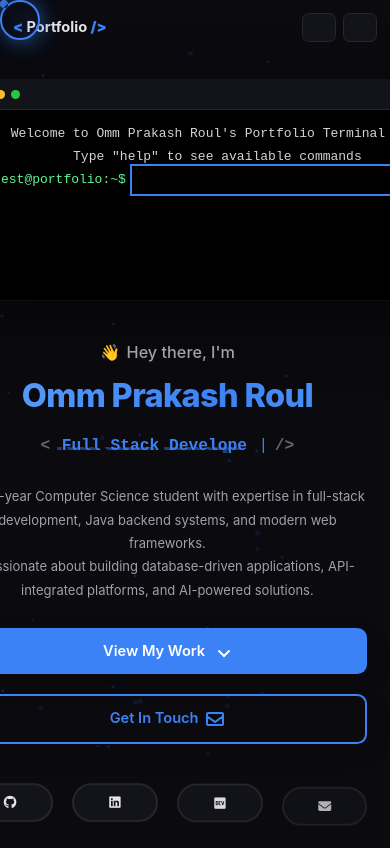
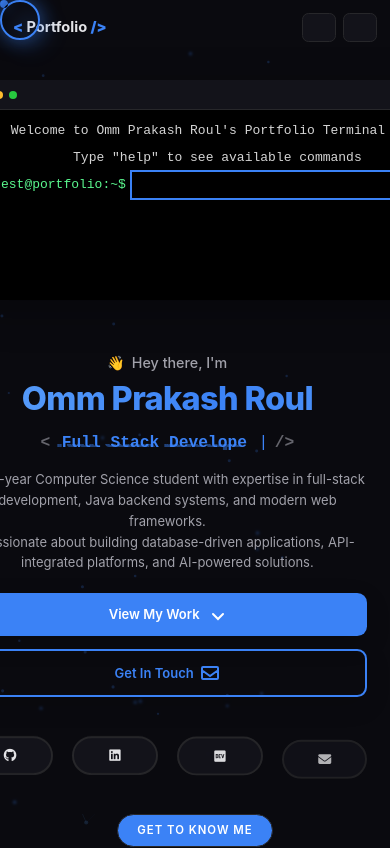
Before and after one commit to Omm7/omm-pakash-roul, a React (Create React App) app: page / in a window 390 px wide. Shown: the top 848 px of the page. Built offline with nearby package versions, Linux system fonts and the light colour scheme.

Commit message:
Fix mobile terminal: strict 220-230px height, hide overflow, show only 4 lines, remove scrolling, improve hero spacing

```diff
--- a/src/components/Hero/Hero.css
+++ b/src/components/Hero/Hero.css
@@ -456,26 +456,49 @@
 
 @media (max-width: 768px) {
   .hero-section {
-    padding: var(--spacing-2xl) 0;
+    padding: var(--spacing-xl) 0 var(--spacing-2xl) 0;
+    min-height: auto;
+  }
+
+  .hero-content {
+    gap: var(--spacing-lg);
+  }
+
+  .hero-visual {
+    margin-bottom: var(--spacing-md);
   }
 
   .hero-name {
     font-size: 2.5rem;
+    margin-bottom: var(--spacing-md);
   }
 
   .hero-role {
     font-size: 1.25rem;
     flex-wrap: wrap;
     justify-content: center;
+    margin-bottom: var(--spacing-md);
   }
 
   .hero-description {
     font-size: 1rem;
+    line-height: 1.6;
+    margin-bottom: var(--spacing-lg);
+  }
+
+  .hero-greeting {
+    font-size: 1.1rem;
+    margin-bottom: var(--spacing-sm);
+  }
+
+  .hero-cta {
+    gap: var(--spacing-md);
   }
 
   .hero-cta .btn {
     width: 100%;
     padding: 0.875rem 1.5rem;
+    font-size: 1rem;
   }
 
   .visual-container {
--- a/src/components/Utilities/InteractiveTerminal.css
+++ b/src/components/Utilities/InteractiveTerminal.css
@@ -240,98 +240,18 @@
 
 @media (max-width: 768px) {
   .interactive-terminal {
-    width: 90%;
-    max-width: 90%;
-    height: 240px;
-    border-radius: 8px;
-    margin: 0 auto;
-  }
-
-  .terminal-header {
-    padding: 10px 14px;
-  }
-
-  .terminal-button {
-    width: 10px;
-    height: 10px;
-  }
-
-  .terminal-buttons {
-    gap: 6px;
-  }
-
-  .terminal-title {
-    display: none; /* Hide window size text on mobile */
-  }
-
-  .terminal-body {
-    padding: 16px 14px !important;
-    min-height: 200px !important;
-    max-height: 200px !important;
-    font-size: 13px;
-    line-height: 1.8;
-    overflow-y: auto;
-    overflow-x: hidden;
-  }
-
-  .terminal-output {
-    margin: 8px 0;
-  }
-
-  .terminal-input input {
-    font-size: 13px;
-    padding: 8px 0;
-  }
-
-  .terminal-prompt {
-    font-size: 13px;
-  }
-
-  /* Compact scrollbar for mobile */
-  .terminal-body::-webkit-scrollbar {
-    width: 4px;
-  }
-
-  .terminal-body::-webkit-scrollbar-thumb {
-    background: #3a3a3a;
-    border-radius: 2px;
-  }
-}
-
-@media (max-width: 640px) {
-  .interactive-terminal {
     width: 92%;
     max-width: 92%;
-    height: 230px;
-  }
-
-  .terminal-body {
-    padding: 14px 12px !important;
-    min-height: 190px !important;
-    max-height: 190px !important;
-    font-size: 14px;
-    line-height: 1.85;
-  }
-
-  .terminal-input input {
-    font-size: 14px;
-  }
-
-  .terminal-prompt {
-    font-size: 14px;
-  }
-}
-
-@media (max-width: 480px) {
-  .interactive-terminal {
-    width: 95%;
-    max-width: 95%;
-    height: 220px;
-    border-radius: 6px;
+    height: 230px !important;
+    max-height: 230px !important;
+    border-radius: 8px;
+    margin: 0 auto var(--spacing-lg, 1.5rem) auto;
+    box-shadow: 0 10px 40px rgba(0, 0, 0, 0.3);
   }
 
   .terminal-header {
     padding: 8px 12px;
+    min-height: 32px;
   }
 
   .terminal-button {
@@ -343,12 +263,26 @@
     gap: 5px;
   }
 
+  .terminal-title {
+    display: none;
+  }
+
   .terminal-body {
-    padding: 12px 10px !important;
-    min-height: 180px !important;
-    max-height: 180px !important;
-    font-size: 13px;
-    line-height: 1.8;
+    padding: 12px 14px !important;
+    min-height: 188px !important;
+    max-height: 188px !important;
+    font-size: 14px !important;
+    line-height: 1.75 !important;
+    overflow: hidden !important;
+  }
+
+  .terminal-line {
+    margin-bottom: 6px;
+  }
+
+  /* Hide lines beyond 4th line on mobile */
+  .terminal-line:nth-child(n+5) {
+    display: none;
   }
 
   .terminal-output {
@@ -356,8 +290,84 @@
   }
 
   .terminal-input input {
+    font-size: 14px;
+    padding: 6px 0;
+  }
+
+  .terminal-prompt {
+    font-size: 14px;
+  }
+
+  /* Remove scrollbar on mobile */
+  .terminal-body::-webkit-scrollbar {
+    display: none;
+  }
+
+  .terminal-body {
+    -ms-overflow-style: none;
+    scrollbar-width: none;
+  }
+}
+
+@media (max-width: 640px) {
+  .interactive-terminal {
+    width: 94%;
+    max-width: 94%;
+    height: 220px !important;
+    max-height: 220px !important;
+  }
+
+  .terminal-body {
+    padding: 10px 12px !important;
+    min-height: 178px !important;
+    max-height: 178px !important;
+    font-size: 14px !important;
+    line-height: 1.8 !important;
+  }
+}
+
+@media (max-width: 480px) {
+  .interactive-terminal {
+    width: 95%;
+    max-width: 95%;
+    height: 220px !important;
+    max-height: 220px !important;
+    border-radius: 6px;
+  }
+
+  .terminal-header {
+    padding: 7px 10px;
+    min-height: 30px;
+  }
+
+  .terminal-button {
+    width: 8px;
+    height: 8px;
+  }
+
+  .terminal-buttons {
+    gap: 4px;
+  }
+
+  .terminal-body {
+    padding: 10px !important;
+    min-height: 180px !important;
+    max-height: 180px !important;
+    font-size: 13px !important;
+    line-height: 1.75 !important;
+  }
+
+  .terminal-line {
+    margin-bottom: 4px;
+  }
+
+  .terminal-output {
+    margin: 4px 0;
+  }
+
+  .terminal-input input {
     font-size: 13px;
-    padding: 6px 0;
+    padding: 5px 0;
   }
 
   .terminal-prompt {
```
